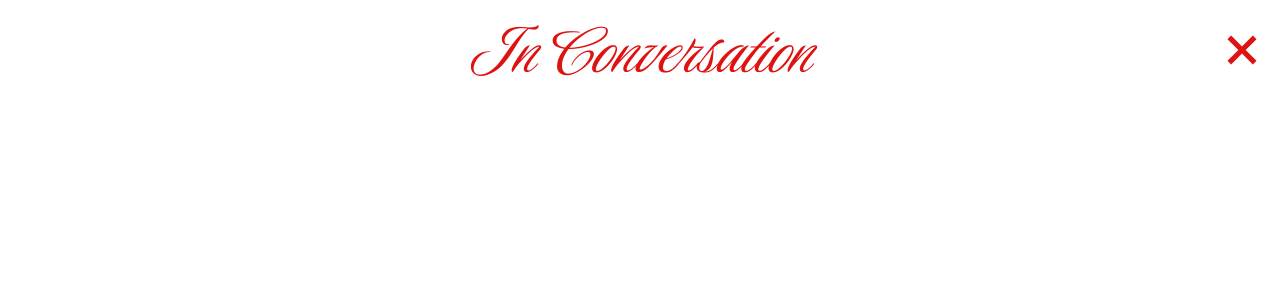
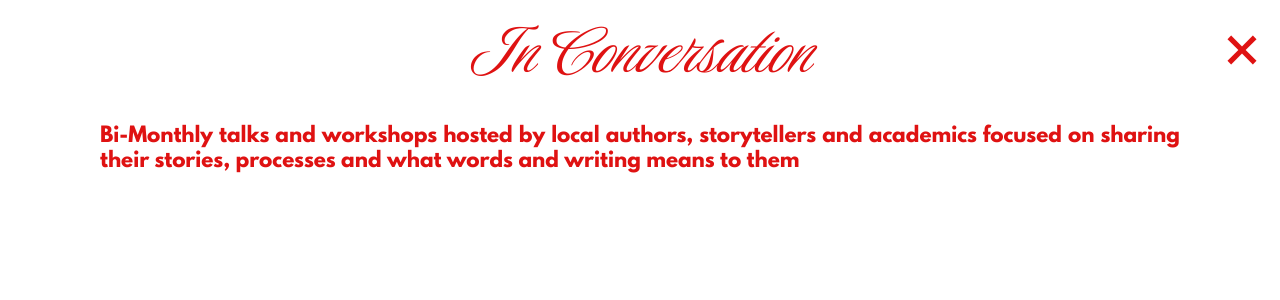
Before and after one commit to 19Horses/write-club, a React (Vite) app in the folder frontend/: page /in-conversation in a window 1280 px wide. Shown: the top 300 px of the page. Built offline with nearby package versions, Linux system fonts and the light colour scheme.

Commit message:
Highlighting

```diff
--- a/frontend/src/components/Header.tsx
+++ b/frontend/src/components/Header.tsx
@@ -9,6 +9,11 @@ const Text = styled.p`
   color: #df1212;
   text-align: center;
   width: 100%;
+
+  &::selection {
+    background-color: #df1212;
+    color: white;
+  }
 `;
 
 const StyledHeader = styled.header`
@@ -26,6 +31,10 @@ const Cross = styled.img`
   position: absolute;
   top: 20px;
   right: 8px;
+
+  &::selection {
+    background-color: white;
+  }
 `;
 
 export const Header = ({ title }: { title: string }) => {
--- a/frontend/src/components/Nav.tsx
+++ b/frontend/src/components/Nav.tsx
@@ -29,6 +29,11 @@ const StyledLink = styled(Link)<{ $delay: number }>`
 
   animation: ${fadeIn} 0.3s ease-in-out forwards;
   animation-delay: ${({ $delay }) => $delay}s;
+
+  &::selection {
+    background-color: #df1212;
+    color: white;
+  }
 `;
 
 export const Nav = () => {
--- a/frontend/src/pages/Home.tsx
+++ b/frontend/src/pages/Home.tsx
@@ -40,6 +40,10 @@ const Image = styled.img`
   top: 50%;
   left: 50%;
   transform: translate(-50%, -50%);
+
+  &::selection {
+    background-color: transparent;
+  }
 `;
 
 const Title = styled.h1`
@@ -52,6 +56,10 @@ const Title = styled.h1`
   color: #e42121;
   margin-top: -1px;
   animation: ${fadeIn} 0.6s ease-in-out;
+  &::selection {
+    background-color: #df1212;
+    color: white;
+  }
 `;
 
 const Subtitle = styled.h2`
@@ -63,6 +71,10 @@ const Subtitle = styled.h2`
   font-family: 'Luxury';
   color: #e42121;
   animation: ${fadeIn} 0.7s ease-in-out;
+  &::selection {
+    background-color: #df1212;
+    color: white;
+  }
 `;
 
 export const Home = () => {
--- a/frontend/src/pages/InConversation.tsx
+++ b/frontend/src/pages/InConversation.tsx
@@ -1,5 +1,18 @@
 import { Header } from '../components/Header';
+import { Layout } from '../components/Layout';
+import { BodyText } from '../styling/styles';
 
 export const InConversation = () => {
-  return <Header title="In Conversation" />;
+  return (
+    <>
+      <Header title="In Conversation" />
+      <Layout>
+        <BodyText>
+          Bi-Monthly talks and workshops hosted by local authors, storytellers
+          and academics focused on sharing their stories, processes and what
+          words and writing means to them
+        </BodyText>
+      </Layout>
+    </>
+  );
 };
--- a/frontend/src/styling/styles.tsx
+++ b/frontend/src/styling/styles.tsx
@@ -5,6 +5,11 @@ export const BodyText = styled.p`
   font-size: 20px;
   color: #df1212;
   text-align: justify;
+
+  &::selection {
+    background-color: #df1212;
+    color: white;
+  }
 `;
 
 export const Button = styled.button`
@@ -24,4 +29,8 @@ export const Button = styled.button`
     color: #df1212;
     border: 1px solid #df1212;
   }
+
+  &::selection {
+    background-color: #df1212;
+  }
 `;
```
